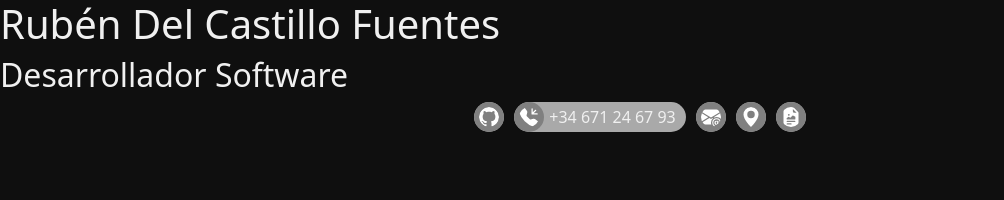
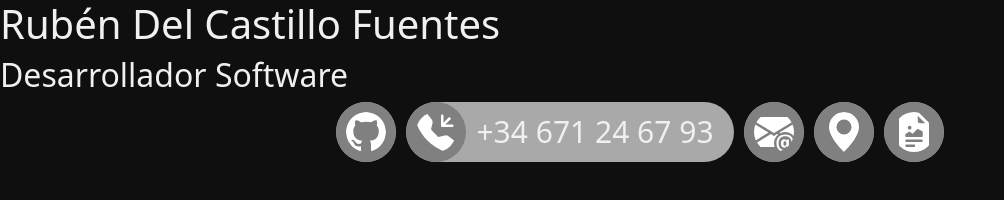
Before and after one commit to rvbendcf/rvbendcf.github.io, a website built with Vite: page index.html in a window 1280 px wide. Both pictures are taken after a click on the element "+34 671 24 67 93". Shown: the whole page, without its empty margins (0-1004 px from the left). Built offline with nearby package versions, Linux system fonts and the light colour scheme.

Commit message:
Update project name in index.html and enhance styles for better visibility and usability

```diff
--- a/index.html
+++ b/index.html
@@ -19,7 +19,7 @@
                     <path d="M8 0C3.58 0 0 3.58 0 8c0 3.54 2.29 6.53 5.47 7.59.4.07.55-.17.55-.38 0-.19-.01-.82-.01-1.49-2.01.37-2.53-.49-2.69-.94-.09-.23-.48-.94-.82-1.13-.28-.15-.68-.52-.01-.53.63-.01 1.08.58 1.23.82.72 1.21 1.87.87 2.33.66.07-.52.28-.87.51-1.07-1.78-.2-3.64-.89-3.64-3.95 0-.87.31-1.59.82-2.15-.08-.2-.36-1.02.08-2.12 0 0 .67-.21 2.2.82.64-.18 1.32-.27 2-.27s1.36.09 2 .27c1.53-1.04 2.2-.82 2.2-.82.44 1.1.16 1.92.08 2.12.51.56.82 1.27.82 2.15 0 3.07-1.87 3.75-3.65 3.95.29.25.54.73.54 1.48 0 1.07-.01 1.93-.01 2.2 0 .21.15.46.55.38A8.01 8.01 0 0 0 16 8c0-4.42-3.58-8-8-8"/>
                 </svg>
                 <span>
-                    GitHub - rbndcf
+                    GitHub - rvbendcf
                     <a class="link" href="https://github.com/rvbendcf" target="_blank">
                         <svg xmlns="http://www.w3.org/2000/svg" fill="currentColor" class="bi bi-arrow-up-right-circle-fill" viewBox="0 0 16 16">
                             <path d="M0 8a8 8 0 1 0 16 0A8 8 0 0 0 0 8m5.904 2.803a.5.5 0 1 1-.707-.707L9.293 6H6.525a.5.5 0 1 1 0-1H10.5a.5.5 0 0 1 .5.5v3.975a.5.5 0 0 1-1 0V6.707z"/>
--- a/style.css
+++ b/style.css
@@ -22,16 +22,17 @@ body {
     display: flex;
     align-items: center;
     background-color: darkgray;
-    border-radius: 15px;
+    border-radius: 30px;
     overflow: hidden;
 }
 
 .icon {
-    width: 30px;
-    height: 30px;
+    cursor: pointer;
+    width: 60px;
+    height: 60px;
     background-color: gray;
     margin: 0;
-    padding: 5px;
+    padding: 10px;
     border-radius: 50%; /* Bordes redondeados */
     color: white; /* Hace que el ícono sea visible en el fondo oscuro */
     flex-shrink: 0; /* Evita que el SVG se reduzca */
@@ -41,17 +42,19 @@ body {
 }
 
 .choice span {
-    height: 30px;
+    height: 60px;
     width: auto;
     white-space: nowrap;
     overflow: hidden;
     text-overflow: ellipsis;
-    margin-right: 10px;
-    margin-left: 5px;
+    margin-right: 20px;
+    margin-left: 10px;
     text-align: center;
-    line-height: 30px; /* Centra el texto verticalmente */
+    line-height: 60px; /* Centra el texto verticalmente */
     display: flex;
     align-items: center; /* Alinea el texto y el ícono verticalmente */
+    font-size: 30px;
+    cursor: default;
 }
 
 /* Estilo para el enlace y su ícono */
@@ -62,25 +65,22 @@ body {
 }
 
 .link svg {
-    width: 14px;
-    height: 14px;
+    width: 30px;
+    height: 30px;
     fill: currentColor; /* Hereda el color del texto */
+    margin-left: 10px;
 }
 
 /* Style of the unset classes */
 .unset {
-    max-width: 30px;
+    max-width: 60px;
     height: auto;
     transition: max-width 0.5s ease;
 }
 
 /* Style of the expand classes */
 .expand {
-    max-width: 300px;
+    max-width: 500px;
     max-height: auto;
     transition: max-width 0.75s ease;
 }
-
-.expand span {
-    opacity: 1;
-}
```
